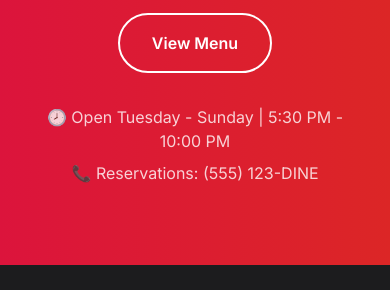
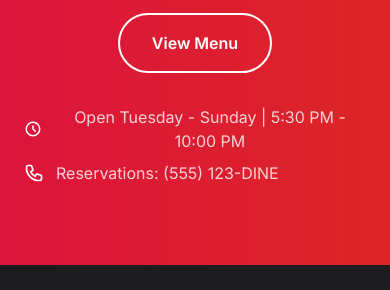
Before and after one commit to adeyvsvf/culinary-theater-website, a plain HTML site: page index.html in a window 390 px wide. Shown: the part 8797-9087 px from the top of the page. Drawn offline with nearby package versions, Linux system fonts and the light colour scheme.

Commit message:
Modernize time and phone icons: replace emojis with professional SVG icons in CTA section

```diff
--- a/index.html
+++ b/index.html
@@ -576,8 +576,18 @@
                     </div>
 
                     <div class="mt-8 text-white/80">
-                        <p class="mb-2">🕗 Open Tuesday - Sunday | 5:30 PM - 10:00 PM</p>
-                        <p>📞 Reservations: (555) 123-DINE</p>
+                        <p class="mb-2 flex items-center">
+                            <svg class="w-5 h-5 mr-3 text-white" fill="none" stroke="currentColor" viewBox="0 0 24 24">
+                                <path stroke-linecap="round" stroke-linejoin="round" stroke-width="2" d="M12 8v4l3 3m6-3a9 9 0 11-18 0 9 9 0 0118 0z"/>
+                            </svg>
+                            Open Tuesday - Sunday | 5:30 PM - 10:00 PM
+                        </p>
+                        <p class="flex items-center">
+                            <svg class="w-5 h-5 mr-3 text-white" fill="none" stroke="currentColor" viewBox="0 0 24 24">
+                                <path stroke-linecap="round" stroke-linejoin="round" stroke-width="2" d="M3 5a2 2 0 012-2h3.28a1 1 0 01.948.684l1.498 4.493a1 1 0 01-.502 1.21l-2.257 1.13a11.042 11.042 0 005.516 5.516l1.13-2.257a1 1 0 011.21-.502l4.493 1.498a1 1 0 01.684.949V19a2 2 0 01-2 2h-1C9.716 21 3 14.284 3 6V5z"/>
+                            </svg>
+                            Reservations: (555) 123-DINE
+                        </p>
                     </div>
                 </div>
             </div>
```
Also changed, not shown: 1 other file.
